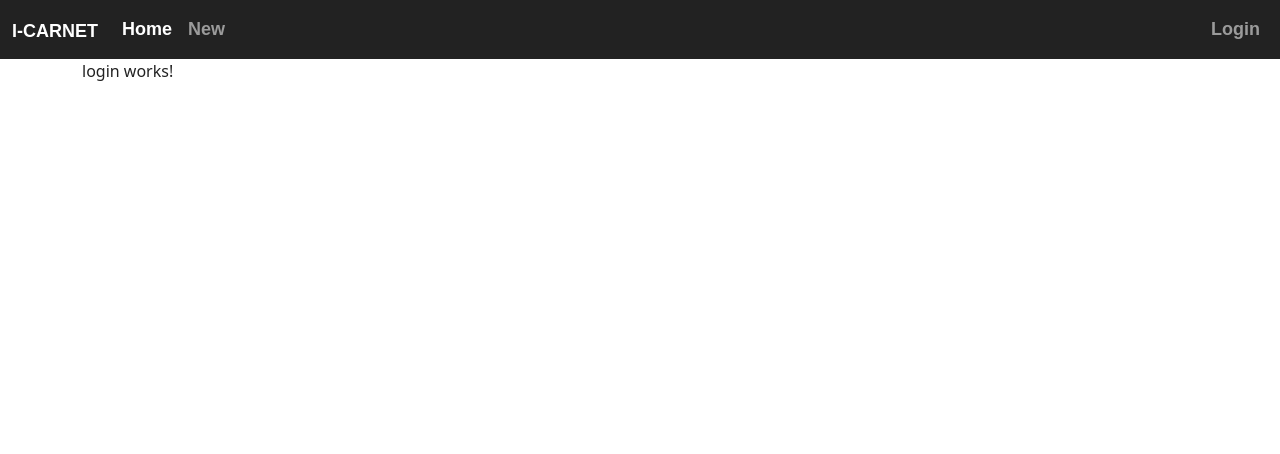
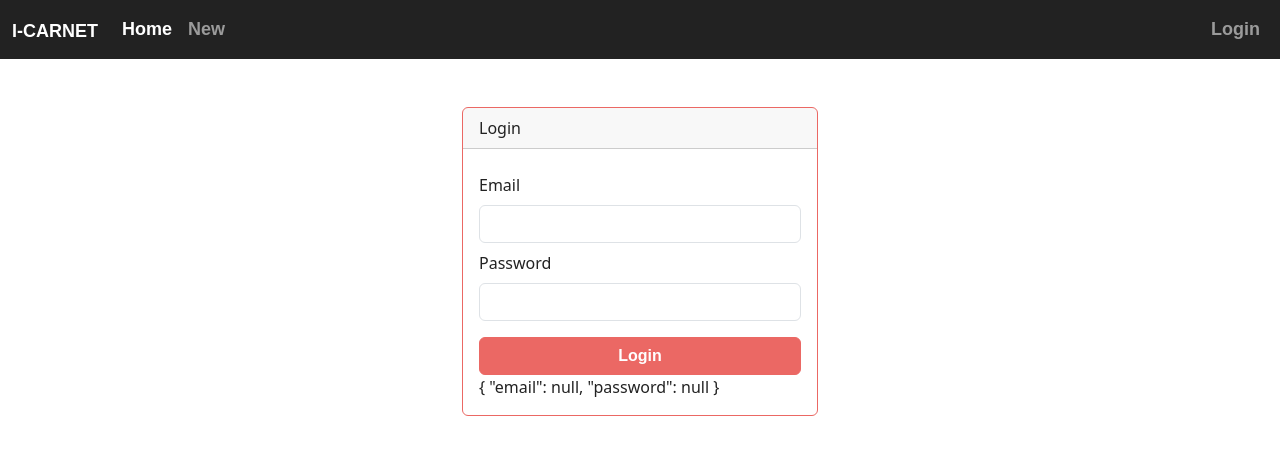
Before and after one commit to Anassedemnati/Spring-Angular, an Angular app: page /login in a window 1280 px wide. Shown: the top 454 px of the page. Built offline with nearby package versions, Linux system fonts and the light colour scheme; a web font is replaced by a local one.

Commit message:
Login Formulaire côté HTML

```diff
--- a/src/app/app.module.ts
+++ b/src/app/app.module.ts
@@ -9,6 +9,7 @@ import { NavbarComponent } from './compoonents/partials/navbar/navbar.component'
 import { PageNotFoundComponent } from './compoonents/partials/page-not-found/page-not-found.component';
 import { LoginComponent } from './compoonents/login/login.component';
 import { AppRoutingModule } from './app-routing.module';
+import {ReactiveFormsModule} from "@angular/forms";
 
 @NgModule({
   declarations: [
@@ -22,7 +23,8 @@ import { AppRoutingModule } from './app-routing.module';
   ],
   imports: [
     BrowserModule,
-    AppRoutingModule
+    AppRoutingModule,
+    ReactiveFormsModule
   ],
   providers: [],
   bootstrap: [AppComponent]
--- a/src/app/compoonents/login/login.component.html
+++ b/src/app/compoonents/login/login.component.html
@@ -1 +1,24 @@
-<p>login works!</p>
+
+<!--.row>.col-md-4.mt-5>form>.form-group>label[for=email]+input.form-control#email^.form-group>label[for=password]+input.form-control#password-->
+<div class="row">
+  <div class="col-md-4 mt-5 mx-auto">
+    <div class="card border-primary mb-3" >
+      <div class="card-header">Login</div>
+      <div class="card-body">
+      <form [formGroup]="loginForm">
+        <div class="form-group mt-2">
+          <label for="email">Email</label>
+          <input type="text" formControlName="email" class="form-control mt-2" id="email">
+        </div>
+        <div class="form-group mt-2">
+          <label for="password">Password</label>
+          <input type="password"  formControlName="password" class="form-control mt-2" id="password">
+        </div>
+        <button class="btn w-100 btn-primary mt-3">Login</button>
+      </form>
+        {{loginForm.value |json}}
+      </div>
+    </div>
+
+  </div>
+</div>
--- a/src/app/compoonents/login/login.component.ts
+++ b/src/app/compoonents/login/login.component.ts
@@ -1,4 +1,5 @@
 import { Component, OnInit } from '@angular/core';
+import {FormControl, FormGroup, Validators} from "@angular/forms";
 
 @Component({
   selector: 'app-login',
@@ -6,7 +7,10 @@ import { Component, OnInit } from '@angular/core';
   styleUrls: ['./login.component.css']
 })
 export class LoginComponent implements OnInit {
-
+  loginForm = new FormGroup({
+    email: new FormControl(null,Validators.required),
+    password: new FormControl(null,[Validators.required,Validators.minLength(8),Validators.maxLength(8)])
+  });
   constructor() { }
 
   ngOnInit(): void {
```
